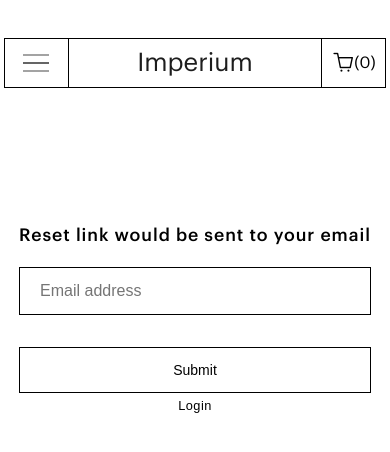
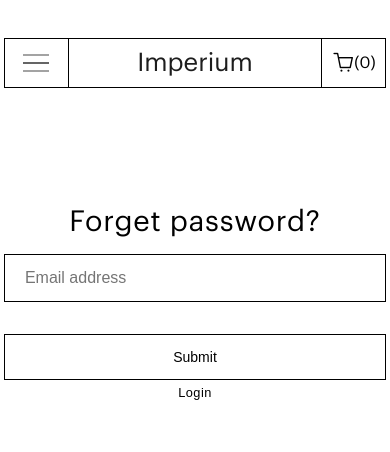
Before and after one commit to Phumbie/imperium-deprecated, a Vue app: page /forget-password in a window 390 px wide. Shown: the top 452 px of the page. Built offline with nearby package versions, Linux system fonts and the light colour scheme; no server answers; what vue-js-modal, vue-sweetalert2 would draw is missing.

Commit message:
feat: made forget password page responsive

```diff
--- a/src/components/ForgetPassword.vue
+++ b/src/components/ForgetPassword.vue
@@ -1,14 +1,8 @@
 <template>
   <div id="login-section">
     <form @submit.prevent="resetPassword()">
-      <div class="small-text">Reset link would be sent to your email</div>
-      <input
-        type="email"
-        placeholder="Email address"
-        class="text-field"
-        v-model="email"
-        required
-      />
+      <div class="header-text-28">Forget password?</div>
+      <input type="text" placeholder="Email address" v-model="email" required />
       <div class="buttons">
         <input type="submit" value="Submit" />
         <button @click="navigateTo('/login')">
@@ -54,12 +48,24 @@ export default {
 
 <style lang="scss" scoped>
 #login-section {
-  .small-text {
-    width: 100%;
-    margin-bottom: 0;
-  }
+  form {
+    width: 34%;
 
-  form {
+    @media screen and (max-width: 1200px) {
+      width: 40%;
+    }
+
+    @media screen and (max-width: 1024px) {
+      width: 50%;
+    }
+
+    @media screen and (max-width: 900px) {
+      width: 60%;
+    }
+
+    @media screen and (max-width: 600px) {
+      width: 100%;
+    }
     input {
       margin-bottom: 2rem;
     }
```
